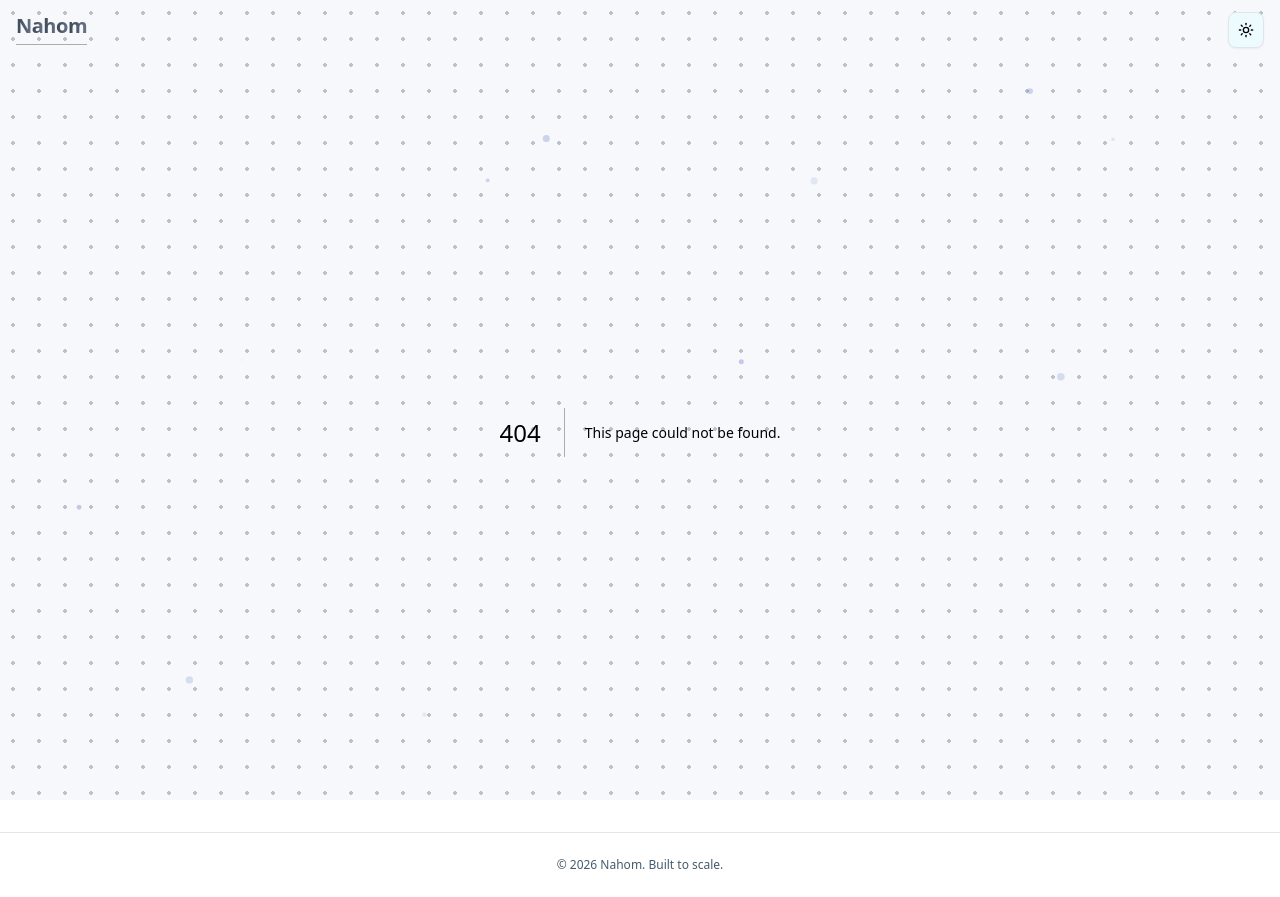
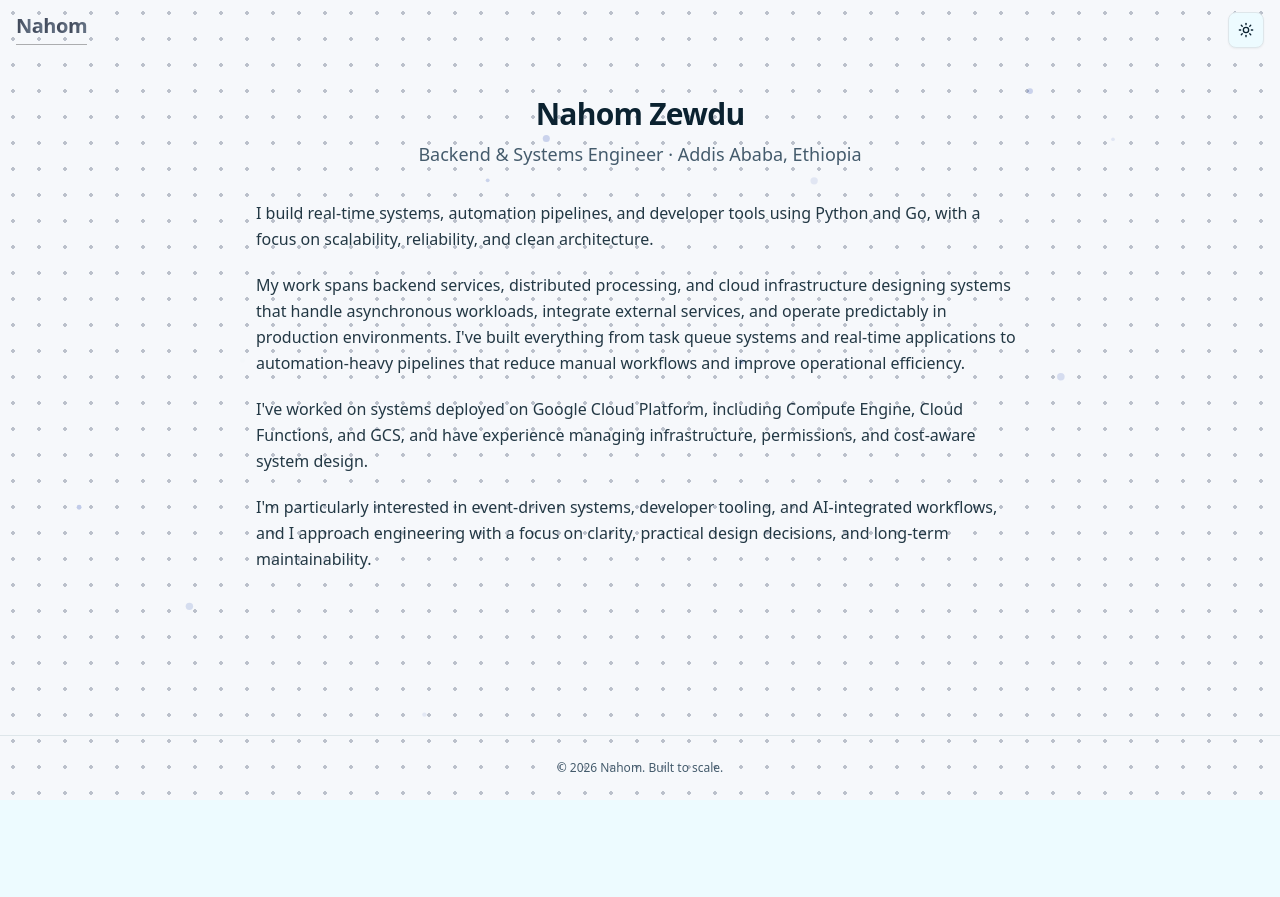
Before and after one commit to nahom-zewdu/my-portfolio, a Next.js app: page /introduction in a window 1280 px wide. Before the commit this address had no page. After the commit the page ends 800 px from the top, so only its background shows below. Built offline with nearby package versions, Linux system fonts and the light colour scheme.

Commit message:
Add introduction route with AboutSection

```diff
--- /dev/null
+++ b/src/app/introduction/page.tsx
@@ -0,0 +1,5 @@
+import AboutSection from "@/components/AboutSection";
+
+export default function IntroductionPage() {
+  return <AboutSection />;
+}
```
